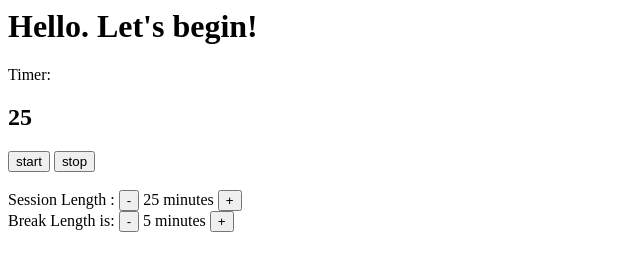
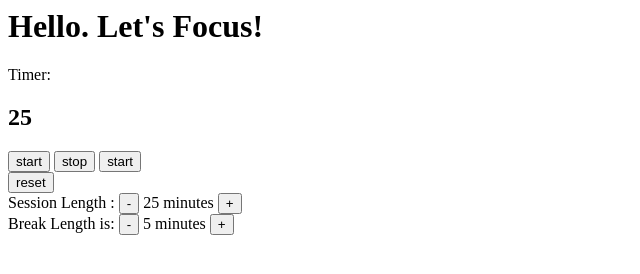
Before and after one commit to maribelduran/pomodoro-timer, a plain HTML site: page index.html in a window 1280 px wide. Shown: the whole page, without its empty margins (0-640 px from the left). Drawn offline with Linux system fonts and the light colour scheme.

Commit message:
Added a toggle and reset button.

```diff
--- a/index.html
+++ b/index.html
@@ -2,19 +2,29 @@
 <head>
  <title>Pomodoro Timer</title>
   <meta name="viewport" content="width=device-width, initial-scale=1.0">
+  <link rel="stylesheet" href="css/style.css">
 </head>
 
 <body>
- <h1>Hello. Let's begin!</h1>
+ <h1>Hello. Let's Focus!</h1>
  <h2 id="timerName"></h2>
  Timer:<h2 id="timer">25</h2>
  <button onclick="controller.startTimer()">start</button>
  <button onclick="controller.stopTimer()">stop</button>
+ <button id="toggle" onclick="controller.toggleTimer()">start</button>
+
+ <div>
+ <button id="reset" onclick="controller.resetTimer()">reset</button>
+</div>
+
+<div>
+</div>
+ <div id="settings">
+ Session Length : <button onclick="controller.decSessionTime()">-</button> <span id="sessionLength">25</span> minutes <button onclick="controller.addSessionTime()">+</button>
+
  <br>
- <br>
- Session Length : <button onclick="controller.decSessionTime()">-</button> <span id="sessionLength">25</span> minutes <button onclick="controller.incSessionTime()">+</button>
- <br>
- Break Length is: <button>-</button> <span id="breakLength">5</span> minutes <button>+</button>
+ Break Length is: <button onclick="controller.decbreakTime()">-</button> <span id="breakLength">5</span> minutes <button onclick="controller.addbreakTime()">+</button>
+ </div>
 </body>
 
 
--- a/js/index.js
+++ b/js/index.js
@@ -1,9 +1,3 @@
-//https://www.phpied.com/3-ways-to-define-a-javascript-class/
-//https://scotch.io/tutorials/better-javascript-with-es6-pt-ii-a-deep-dive-into-classes
-
-//Da7 77: Automatically switches between a Break and Session when time is up.
-//
-
 //timer class
 function timer(sec,name){
 	this.seconds = sec;
@@ -15,7 +9,6 @@ function timer(sec,name){
 	};
 	this.reduceMin = function(){
 		this.seconds -= 60;
-		console.log(this.seconds);
 	},
 	this.resetTime = function(minutes){
 		this.seconds = minutes * 60;
@@ -28,11 +21,9 @@ var model = {
 	breakTimer: {},
 	setSessionTimer: function(min, name){
 		this.sessionTimer = new timer(parseInt(min) * 60, name);
-		console.log(this.sessionTimer);
 	},
 	setBreakTimer: function(min, name){
 		this.breakTimer = new timer(parseInt(min) * 60, name);
-			console.log(this.breakTimer);
 	},
 	setActiveTimer: function(timer){
 		this.activeTimer = timer;
@@ -40,23 +31,39 @@ var model = {
 };
 
 //controller
-//Once the timer has started, you can not update the SessionLength or BreakLength.
 var controller = {
 	createTimers: function(){
-		var sessionMinuteInput = document.getElementById("timer").textContent;
-		var breakMinuteInput = 5;
+		var sessionMinuteInput = document.getElementById("sessionLength").textContent;
+		var breakMinuteInput = document.getElementById("breakLength").textContent;
 		model.setSessionTimer(sessionMinuteInput, "Session");
 		model.setBreakTimer(breakMinuteInput, "Break");
 		model.setActiveTimer(model.sessionTimer);
 	},
 	//Will use toggleTimer when I have a single button that changes between Start to Stop
 	toggleTimer: function(){
+		if (model.activeTimer.isRunning){
+			this.stopTimer();
+			document.getElementById("toggle").innerHTML = "start";
+		}
+		else{
+			this.startTimer();
+			document.getElementById("toggle").innerHTML = "stop";
+		}
+	},
+	resetTimer: function(){
+			this.stopTimer();
+			model.sessionTimer.resetTime(25);
+			model.breakTimer.resetTime(5);
+			view.displayTimeLeft(model.activeTimer.seconds);
+			document.getElementById("sessionLength").textContent = 25;
+			document.getElementById("breakLength").textContent = 5;
+
 	},
 	startTimer: function(){
 		if (!model.activeTimer.isRunning){
-			//want app to show initial time (i.e 25:00 should show first instead of 24:59);
 			view.displayTimeLeft(model.activeTimer.seconds);
 			view.displayTimerName(model.activeTimer.name);
+			view.hideSettings();
 			model.activeTimer.isRunning = true;
 			model.activeTimer.intervalID =  setInterval(function(){
 				if (model.activeTimer.seconds > 0){
@@ -67,14 +74,14 @@ var controller = {
 						var sessionLength = document.getElementById("sessionLength").textContent;
 						model.activeTimer.resetTime(sessionLength);
 						this.stopTimer();
-						model.activeTimer = model.breakTimer;
+						model.setactiveTimer(model.breakTimer);
 						this.startTimer();
 					}
 					else if (model.activeTimer.name == "Break"){
 						var breakLength = document.getElementById("breakLength").textContent;
 						model.activeTimer.resetTime(breakLength);
 						this.stopTimer();
-						model.activeTimer = model.sessionTimer;
+						model.setactiveTimer(model.sessionTimer);
 						this.startTimer();
 					}
 				}
@@ -84,32 +91,55 @@ var controller = {
 	stopTimer: function(){
 		clearInterval(model.activeTimer.intervalID);
 		model.activeTimer.isRunning = false;
+
 	},
 	decSessionTime: function(){
-		if (!(model.sessionTimer.isRunning || model.breakTimer.isRunning) && model.sessionTimer.seconds > 60){
+		if (!model.activeTimer.isRunning && model.sessionTimer.seconds > 60){
 			model.sessionTimer.reduceMin();
 			view.displaySessionTime(model.sessionTimer.seconds);
+		}
+	},
+	addSessionTime: function(){
+		if (!model.activeTimer.isRunning && model.sessionTimer.seconds > 60){
+			model.sessionTimer.addMin();
+			view.displaySessionTime(model.sessionTimer.seconds);
+		}
+	},
+	decbreakTime: function(){
+		if (!model.activeTimer.isRunning && model.breakTimer.seconds > 60){
+			model.breakTimer.reduceMin();
+			view.displayBreakTime(model.breakTimer.seconds);
+		}
+	},
+	addbreakTime: function(){
+		if (!model.activeTimer.isRunning && model.breakTimer.seconds > 60){
+			model.breakTimer.addMin();
+			view.displayBreakTime(model.breakTimer.seconds);
 		}
 	}
 };
 
 var view = {
 	displayTimeLeft: function(seconds){
-		var time = this.secondsToMs(seconds);
-		var timeElement = document.getElementById("timer");
-		timeElement.innerHTML  = time;
+		var timer = document.getElementById("timer");
+		timer.innerHTML  = this.secondsToMs(seconds);
 	},
 	displayTimerName: function(name){
 		var timerName = document.getElementById("timerName");
 		timerName.innerHTML = name;
 
 	},
+	hideSettings: function(){
+		document.getElementById("settings").style.display = "none";
+	},
 	displaySessionTime: function(seconds){
 		var m = Math.floor(seconds/ 60);
 		document.getElementById("sessionLength").textContent = m;
 		document.getElementById("timer").textContent = m;
-
-
+	},
+	displayBreakTime: function(seconds){
+		var m = Math.floor(seconds/ 60);
+		document.getElementById("breakLength").textContent = m;
 	},
 	secondsToMs: function(sec){
 			var m = Math.floor(sec / 60);
@@ -121,3 +151,6 @@ var view = {
 };
 
 controller.createTimers();
+
+//https://www.phpied.com/3-ways-to-define-a-javascript-class/
+//https://scotch.io/tutorials/better-javascript-with-es6-pt-ii-a-deep-dive-into-classes
```
